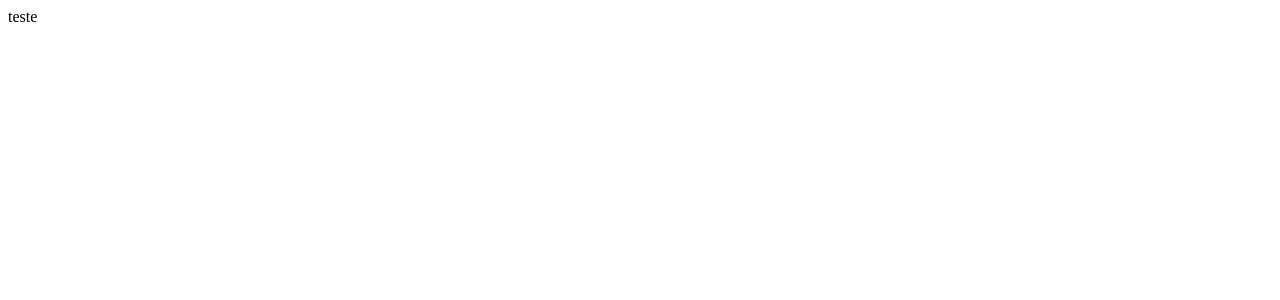
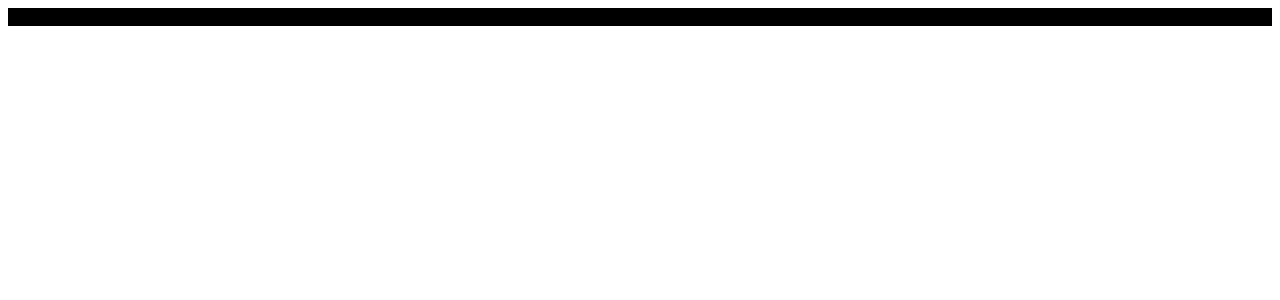
Before and after one commit to brenoangelo/todolist, a React (Create React App) app: page / in a window 1280 px wide. Shown: the top 300 px of the page. Built offline with nearby package versions, Linux system fonts and the light colour scheme.

Commit message:
testando

```diff
--- a/src/App.jsx
+++ b/src/App.jsx
@@ -1,3 +1,4 @@
+import './style/App.css'
 import react from 'react'
 
 export default () => (
--- /dev/null
+++ b/src/style/App.css
@@ -0,0 +1,4 @@
+#app {
+  background-color: black;
+}
+/*# sourceMappingURL=App.css.map */
--- /dev/null
+++ b/src/style/App.scss
@@ -0,0 +1,3 @@
+#app{
+    background-color: black;
+}
```
Also changed, not shown: 1 other file (tests, documents, lock files or other folders).
